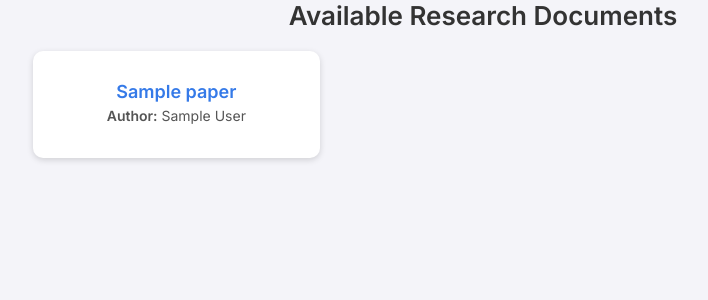
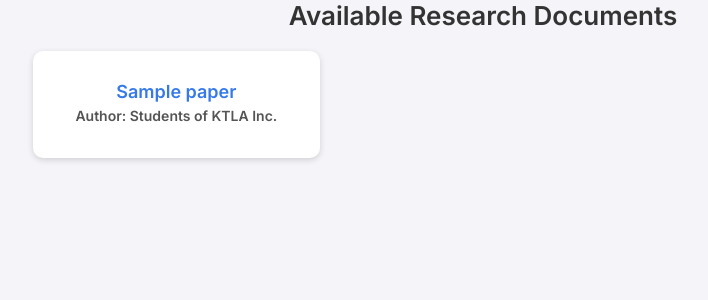
Before and after one commit to hanairi/python_research_site, a Flask app: template templates/index.html in a window 1280 px wide. Shown: the part 121-421 px from the top of the page, without its empty margins (157-865 px from the left). Run offline with Flask 3, Linux system fonts and the light colour scheme; the template is opened without the code that fills it: most values are stand-ins (such as "Sample title", 1, 10 or a date in 2020).

Commit message:
Update index.html

```diff
--- a/templates/index.html
+++ b/templates/index.html
@@ -76,7 +76,7 @@
             {% for paper in papers %}
                 <div class="document-card">
                     <a href="/papers/{{ paper.name }}">{{ paper.title }}</a>
-                    <p><strong>Author:</strong> {{ paper.author }}</p>
+                    <p><strong>Author: Students of KTLA Inc.</strong></p>
                 </div>
             {% endfor %}
         </div>
```
